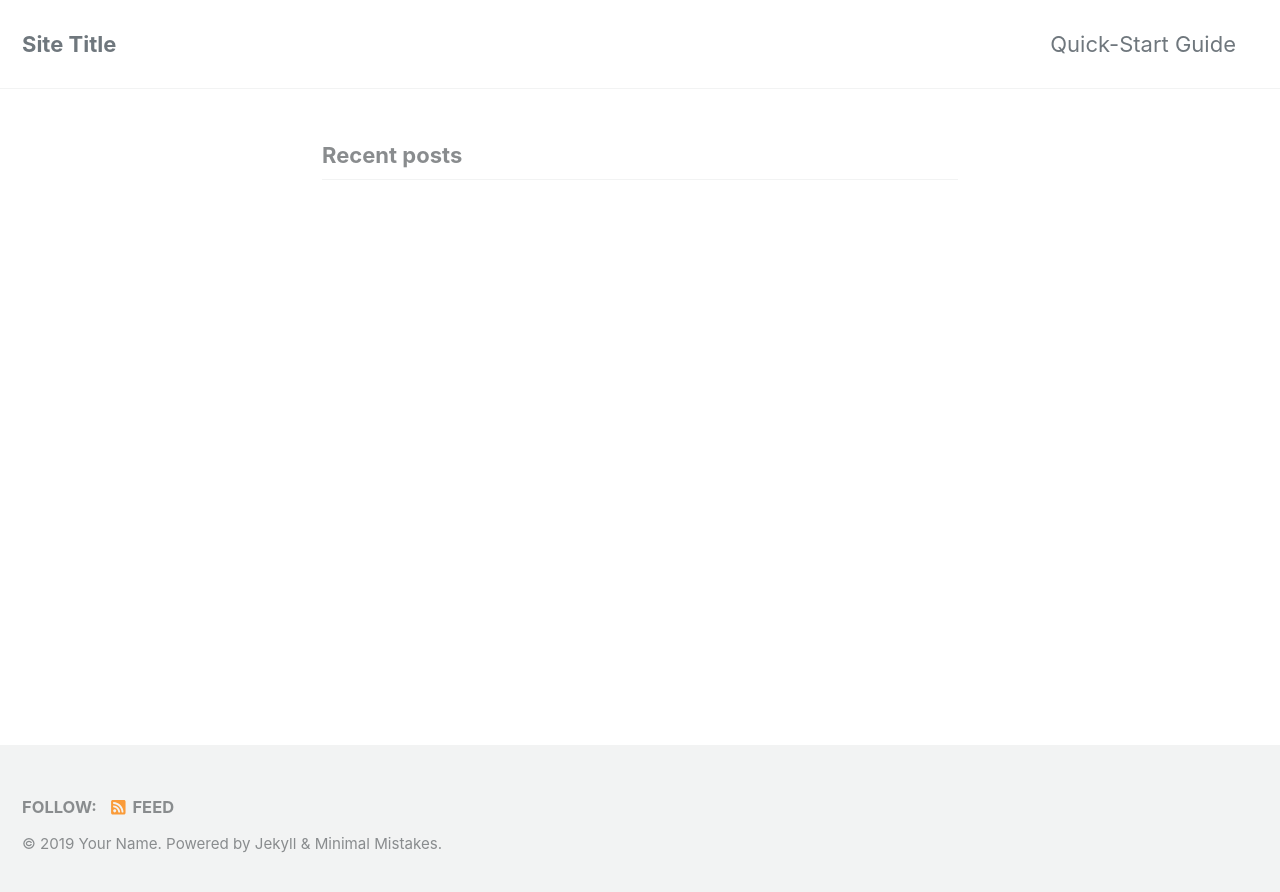
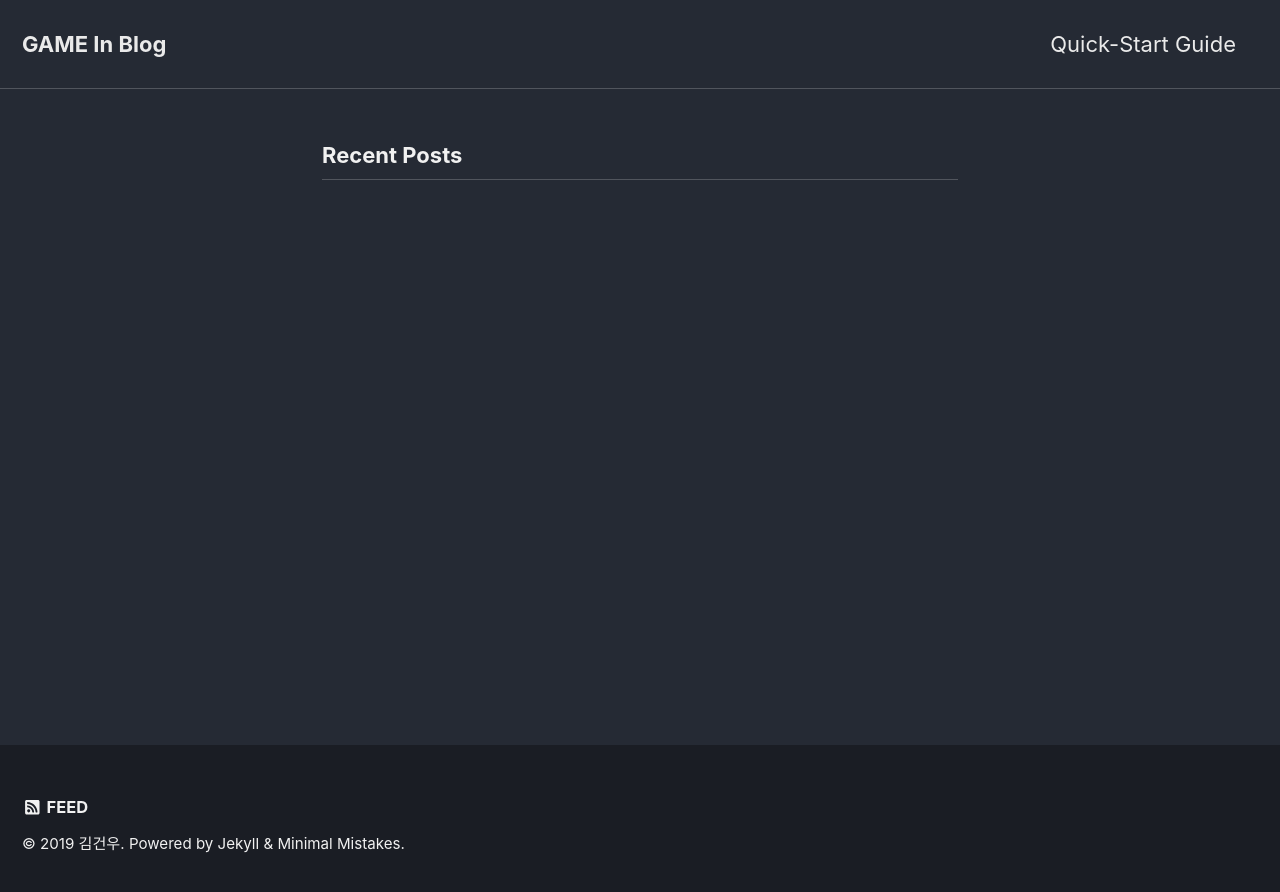
Before and after one commit to eatqua-kk/kkwoo94517.github.io, a Jekyll site: the page built from index.md, in a window 1280 px wide. Shown: the top 892 px of the page. Built offline with Jekyll 4.4.1, drawn with Linux system fonts in a browser that asks for light colours; cached includes are drawn as plain includes; nearby versions of some CDN libraries; the list of posts is cut into pages by our own code.

Commit message:
Update _config.yml

```diff
--- a/_config.yml
+++ b/_config.yml
@@ -12,17 +12,17 @@
 
 # theme                  : "minimal-mistakes-jekyll"
 # remote_theme           : "mmistakes/minimal-mistakes"
-minimal_mistakes_skin    : "default" # "air", "aqua", "contrast", "dark", "dirt", "neon", "mint", "plum", "sunrise"
+minimal_mistakes_skin    : "dark" # "air", "aqua", "contrast", "dark", "dirt", "neon", "mint", "plum", "sunrise"
 
 # Site Settings
-locale                   : "en-US"
-title                    : "Site Title"
+locale                   : "KO"
+title                    : "GAME In Blog"
 title_separator          : "-"
-name                     : "Your Name"
-description              : "An amazing website."
-url                      : # the base hostname & protocol for your site e.g. "https://mmistakes.github.io"
+name                     : "김건우"
+description              : "게임 관련한 정보와 개발자가 되기 위한 자료들"
+url                      : "https://kkwoo94517.github.io"# the base hostname & protocol for your site e.g. "https://mmistakes.github.io"
 baseurl                  : # the subpath of your site, e.g. "/blog"
-repository               : # GitHub username/repo-name e.g. "mmistakes/minimal-mistakes"
+repository               : "kkwoo94517/kkwoo94517.github.io"# GitHub username/repo-name e.g. "mmistakes/minimal-mistakes"
 teaser                   : # path of fallback teaser image, e.g. "/assets/images/500x300.png"
 # breadcrumbs            : false # true, false (default)
 words_per_minute         : 200
@@ -103,11 +103,11 @@ analytics:
 
 # Site Author
 author:
-  name             : "Your Name"
+  name             : "김건우"
   avatar           : # path of avatar image, e.g. "/assets/images/bio-photo.jpg"
-  bio              : "I am an amazing person."
-  location         : "Somewhere"
-  email            :
+  bio              : "94년생. Unity, Unreal, C#, C++, Game Client Developer"
+  location         : "서울"
+  email            : "kkwoo94517@gmail.com"
   links:
     - label: "Email"
       icon: "fas fa-fw fa-envelope-square"
```
